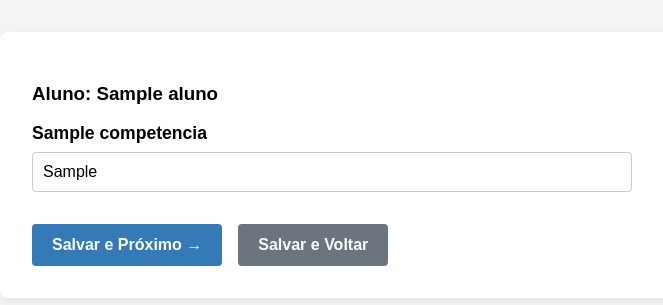
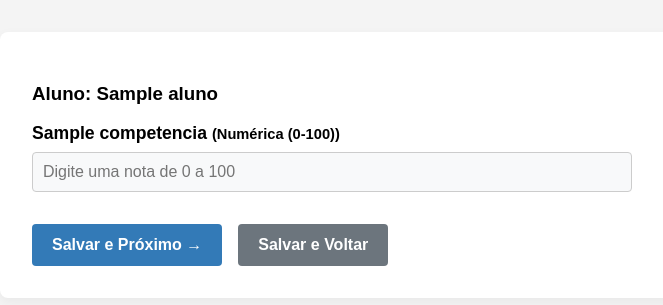
Before and after one commit to RomuloCifer/Site_boletins, a Django app: page /portal/turma/1/aluno/1/ in a window 1280 px wide. Shown: the part 66-371 px from the top of the page, without its empty margins (158-821 px from the left). Run offline with Django 5.2, Linux system fonts and the light colour scheme; a user stored in the database is signed in; tables that the repository leaves empty hold one stand-in row (values such as "Sample post").

Commit message:
-> Melhorei o lançamento de notas, agora se for conceitual terá um dropdown para escolher A-D, se for numerica o professor só poderá escolher entre 0 a 100

```diff
--- a/teacher_portal/templates/teacher_portal/lancamento_notas_aluno.html
+++ b/teacher_portal/templates/teacher_portal/lancamento_notas_aluno.html
@@ -17,6 +17,14 @@
         .form-group { margin-bottom: 1.5rem; }
         .form-group label { display: block; font-weight: bold; margin-bottom: 0.5rem; font-size: 1.1rem; }
         .form-group input { width: 100%; padding: 10px; border: 1px solid #ccc; border-radius: 4px; box-sizing: border-box; font-size: 1rem; }
+        .form-group select { width: 100%; padding: 10px; border: 1px solid #ccc; border-radius: 4px; box-sizing: border-box; font-size: 1rem; }
+
+        .nota-numerica {
+            background-color: #f8f9fa;
+        }
+        .nota-conceitual {
+            background-color: #e7f3ff;
+        }
 
         .button-row { display: flex; gap: 1rem; margin-top: 2rem; }
         .button { padding: 12px 20px; border: none; border-radius: 4px; cursor: pointer; font-size: 16px; font-weight: bold; text-decoration: none; }
@@ -25,11 +33,45 @@
         .button-secondary { background: #6c757d; color: white; }
         .button-secondary:hover { background: #5a6268; }
     </style>
+    <script>
+        // Validação adicional para campos numéricos
+        document.addEventListener('DOMContentLoaded', function() {
+            const camposNumericos = document.querySelectorAll('.nota-numerica');
+
+            camposNumericos.forEach(function(campo) {
+                campo.addEventListener('input', function() {
+                    let valor = parseInt(this.value);
+
+                    // Remove caracteres não numéricos
+                    this.value = this.value.replace(/[^0-9]/g, '');
+
+                    // Valida se está no range 0-100
+                    if (valor < 0) {
+                        this.value = '0';
+                    } else if (valor > 100) {
+                        this.value = '100';
+                    }
+                });
+
+                // Adiciona validação visual
+                campo.addEventListener('blur', function() {
+                    let valor = parseInt(this.value);
+                    if (this.value !== '' && (isNaN(valor) || valor < 0 || valor > 100)) {
+                        this.style.borderColor = '#d9534f';
+                        this.style.backgroundColor = '#f2dede';
+                    } else {
+                        this.style.borderColor = '#ccc';
+                        this.style.backgroundColor = '#f8f9fa';
+                    }
+                });
+            });
+        });
+    </script>
 </head>
 <body>
 
     <div class="header">
-        <a href="{% url 'teacher_portal:lancamento_notas' turma.id %}" class="nav-link">&larr; Voltar para a Turma</a>
+        <a href="{% url 'teacher_portal:lancamento_notas' turma.pk %}" class="nav-link">&larr; Voltar para a Turma</a>
         <h1>Lançando Notas</h1>
     </div>
 
@@ -41,15 +83,41 @@
 
             {% for item in competencias_com_notas %}
                 <div class="form-group">
-                    <label for="nota-{{ item.competencia.id }}">{{ item.competencia.nome }}</label>
+                    <label for="nota-{{ item.competencia.pk }}">
+                        {{ item.competencia.nome }}
+                        <small>({{ item.competencia.get_tipo_nota_display }})</small>
+                    </label>
 
-                    <input type="text"
-                           name="nota-{{ item.competencia.id }}"
-                           id="nota-{{ item.competencia.id }}"
-
-                           value="{{ item.nota_valor }}"
-
-                           placeholder="Digite a nota (Ex: {{ item.competencia.get_tipo_nota_display }})">
+                    {% if item.competencia.tipo_nota == 'NUM' %}
+                        <!-- Campo numérico para notas de 0-100 -->
+                        <input type="number"
+                               name="nota-{{ item.competencia.pk }}"
+                               id="nota-{{ item.competencia.pk }}"
+                               class="nota-numerica"
+                               min="0"
+                               max="100"
+                               step="1"
+                               value="{{ item.nota_valor }}"
+                               placeholder="Digite uma nota de 0 a 100">
+                    {% elif item.competencia.tipo_nota == 'ABC' %}
+                        <!-- Campo select para notas conceituais A, B, C, D -->
+                        <select name="nota-{{ item.competencia.pk }}"
+                                id="nota-{{ item.competencia.pk }}"
+                                class="nota-conceitual">
+                            <option value="">-- Selecione um conceito --</option>
+                            <option value="A" {% if item.nota_valor == 'A' %}selected{% endif %}>A - Excelente</option>
+                            <option value="B" {% if item.nota_valor == 'B' %}selected{% endif %}>B - Bom</option>
+                            <option value="C" {% if item.nota_valor == 'C' %}selected{% endif %}>C - Regular</option>
+                            <option value="D" {% if item.nota_valor == 'D' %}selected{% endif %}>D - Insuficiente</option>
+                        </select>
+                    {% else %}
+                        <!-- Fallback para outros tipos (caso existam no futuro) -->
+                        <input type="text"
+                               name="nota-{{ item.competencia.pk }}"
+                               id="nota-{{ item.competencia.pk }}"
+                               value="{{ item.nota_valor }}"
+                               placeholder="Digite a nota">
+                    {% endif %}
                 </div>
             {% endfor %}
 
```
